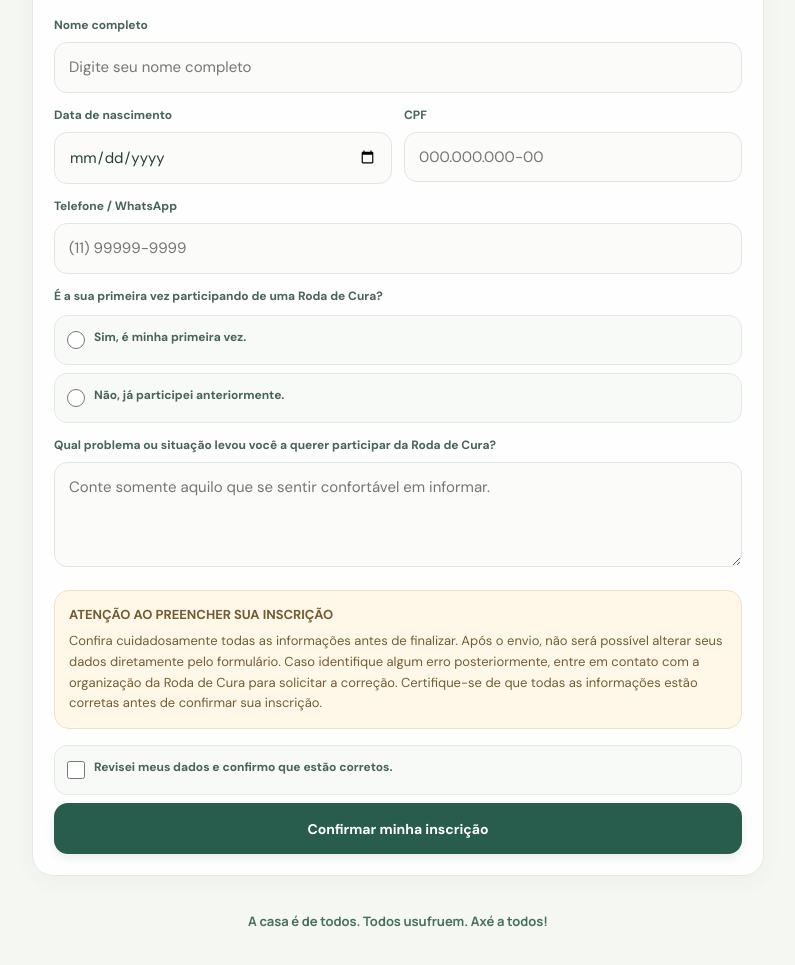
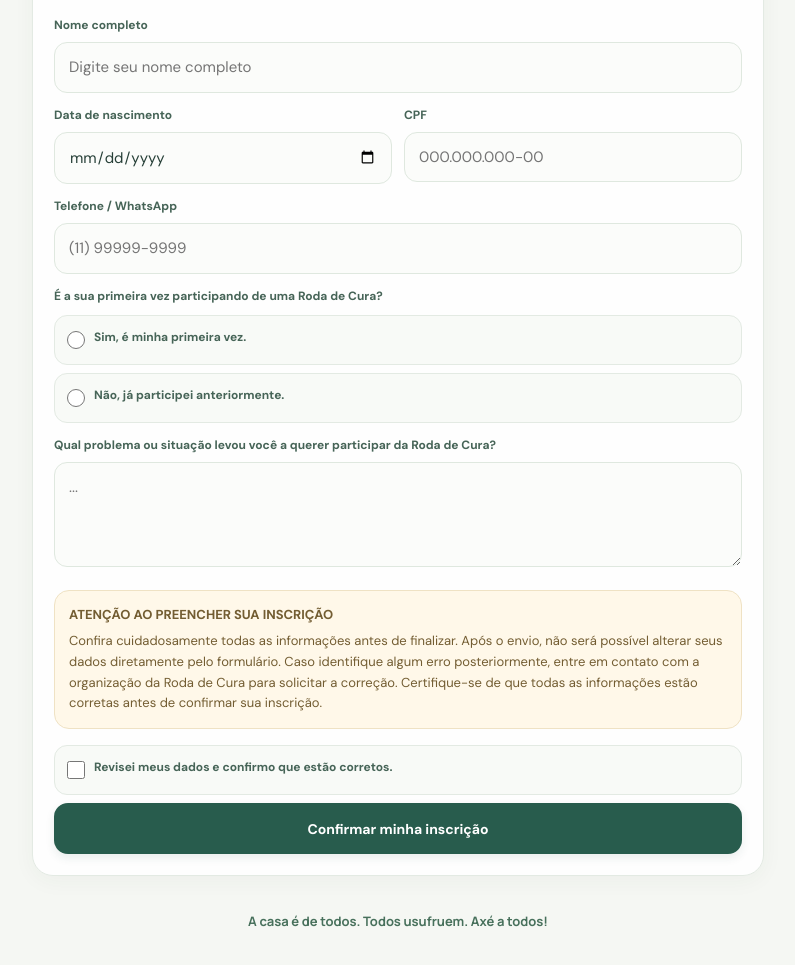
Before and after one commit to Tucuvori2026/Inscricoes-Roda-de-Cura, a plain HTML site: page index.html in a window 1280 px wide. Shown: the part 719-1684 px from the top of the page, without its empty margins (242-1037 px from the left). Drawn offline with Linux system fonts and the light colour scheme; no server answers.

Commit message:
Update index.html

```diff
--- a/index.html
+++ b/index.html
@@ -110,7 +110,7 @@ button:disabled{opacity:.55;cursor:wait}
       <label class="choice"><input type="radio" name="firstTime" value="false"> Não, já participei anteriormente.</label>
 
       <label for="reason">Qual problema ou situação levou você a querer participar da Roda de Cura?</label>
-      <textarea id="reason" maxlength="2000" required placeholder="Conte somente aquilo que se sentir confortável em informar."></textarea>
+      <textarea id="reason" maxlength="2000" required placeholder="..."></textarea>
 
       <div class="warning"><b>ATENÇÃO AO PREENCHER SUA INSCRIÇÃO</b>Confira cuidadosamente todas as informações antes de finalizar. Após o envio, não será possível alterar seus dados diretamente pelo formulário. Caso identifique algum erro posteriormente, entre em contato com a organização da Roda de Cura para solicitar a correção. Certifique-se de que todas as informações estão corretas antes de confirmar sua inscrição.</div>
 
```
